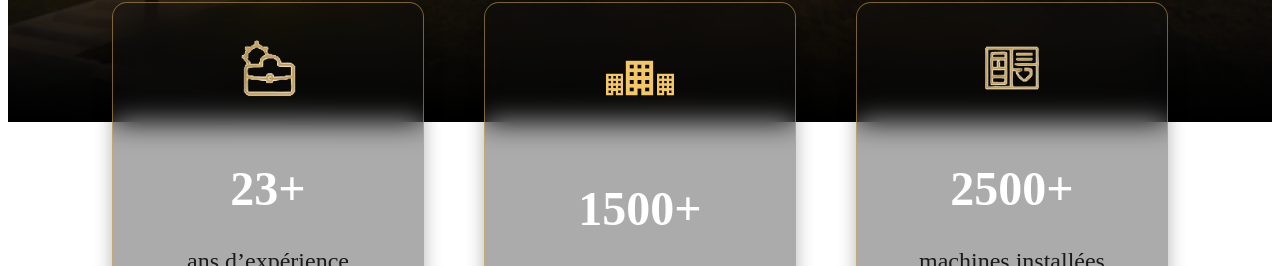
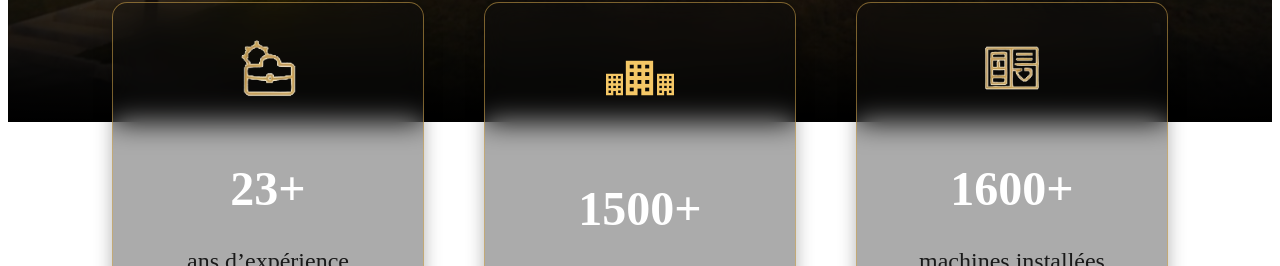
Before and after one commit to bens0101/dipsamatic, a React (Vite) app: page / in a window 1280 px wide. Shown: the part 776-1042 px from the top of the page. Built offline with nearby package versions, Linux system fonts and the light colour scheme; the HTML template or start-up script is replaced by a standard one.

Commit message:
changed the text

```diff
--- a/src/pages/Home.jsx
+++ b/src/pages/Home.jsx
@@ -70,7 +70,7 @@ function Home() {
               <div className="feature-icon feature-icon_3">
                 <img src={icon3} alt="Qualité" />
               </div>
-              <h3 className="feature-title">2500+</h3>
+              <h3 className="feature-title">1600+</h3>
               <p className="feature-description">machines installées</p>
             </div>
           </div>
```
